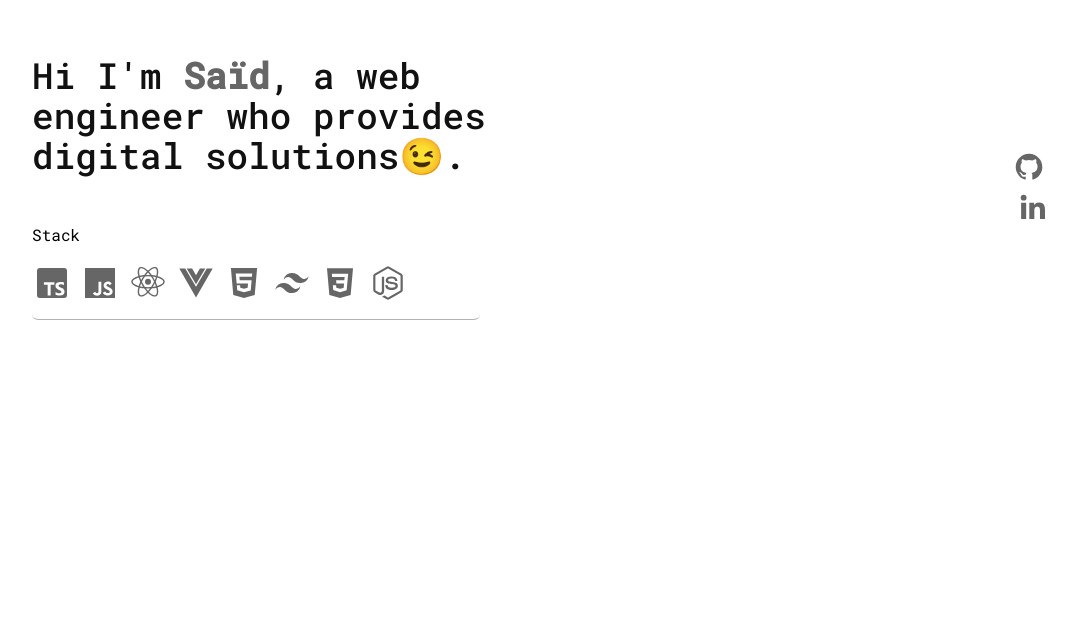
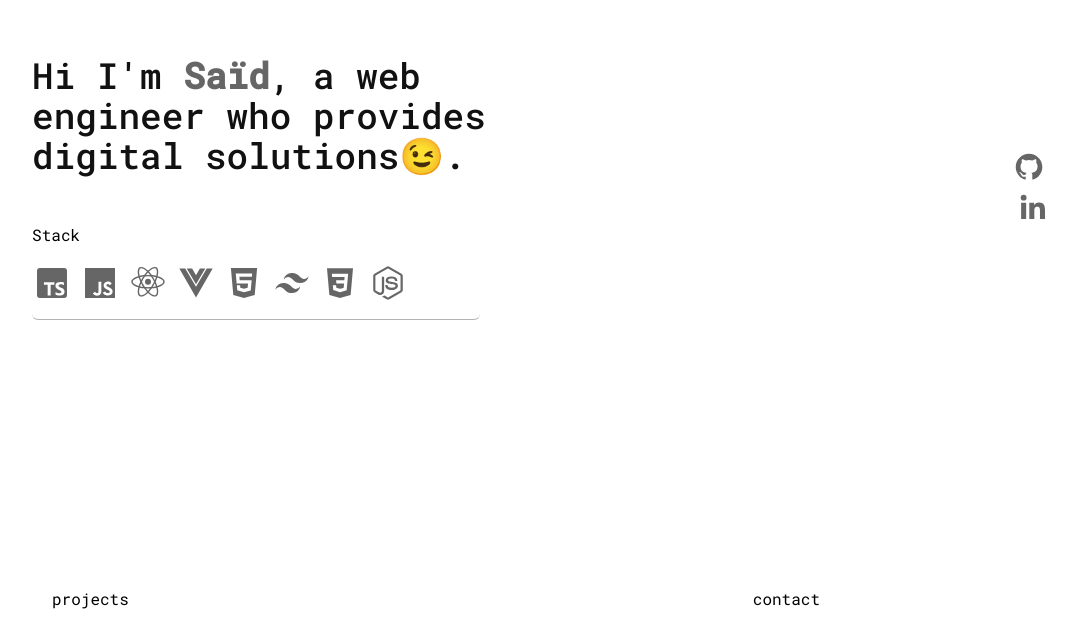
Before and after one commit to saidinusah/portfolio, a Nuxt app: page / in a window 1280 px wide. Shown: the part 213-840 px from the top of the page, without its empty margins (204-1280 px from the left). Before the commit the page ends 800 px from the top, so only its background shows below. Built offline with nearby package versions, Linux system fonts and the light colour scheme.

Commit message:
footer component and projects route

```diff
--- a/components/common/footer.vue
+++ b/components/common/footer.vue
@@ -1,21 +1,13 @@
 <template>
-    <nav class="grid lg:grid-cols-6 lg:py-4 py-2 grid-cols-7">
-      <ul
-        class="lg:col-span-4 lg:col-start-2 col-span-5 col-start-2 flex items-center justify-between lg:px-4"
-      >
-        <li class="font-bold text-xl">
-          <NuxtLink to="/" class="lg:hidden"> said </NuxtLink>
-        </li>
-        <li
-          class="flex items-center space-x-2 lg:flex-col lg:space-y-2 lg:hover:scale-125 lg:hover:transition-transform lg:hover:delay-150"
-        >
-          <NuxtLink to="https://github.com/1nusah" target="_blank"
-            ><IconsGithub class="lg:w-8 lg:h-8" />
-          </NuxtLink>
-          <NuxtLink to="https://www.linkedin.com/in/saidinusah/" target="_blank"
-            ><IconsLinkedin class="lg:w-8 lg:h-8" />
-          </NuxtLink>
-        </li>
-      </ul>
-    </nav>
-  </template>
+  <nav class="grid grid-cols-5 mb-4">
+    <ul class="flex items-center justify-between col-span-3 col-start-2">
+      <li>
+        <NuxtLink to="/projects"> projects </NuxtLink>
+      </li>
+
+      <li>
+        <a href="mailto:saidinush29@gmail.com">contact</a>
+      </li>
+    </ul>
+  </nav>
+</template>
--- a/layouts/default.vue
+++ b/layouts/default.vue
@@ -7,4 +7,7 @@
       </section>
     </div>
   </main>
+  <footer>
+    <CommonFooter />
+  </footer>
 </template>
--- a/nuxt.config.ts
+++ b/nuxt.config.ts
@@ -14,7 +14,6 @@ export default defineNuxtConfig({
             ]
         }
 
-
     },
 
     modules: ['@nuxtjs/tailwindcss'],
--- /dev/null
+++ b/pages/projects.vue
@@ -0,0 +1,3 @@
+<template>
+  <p>Projects page</p>
+</template>
```
